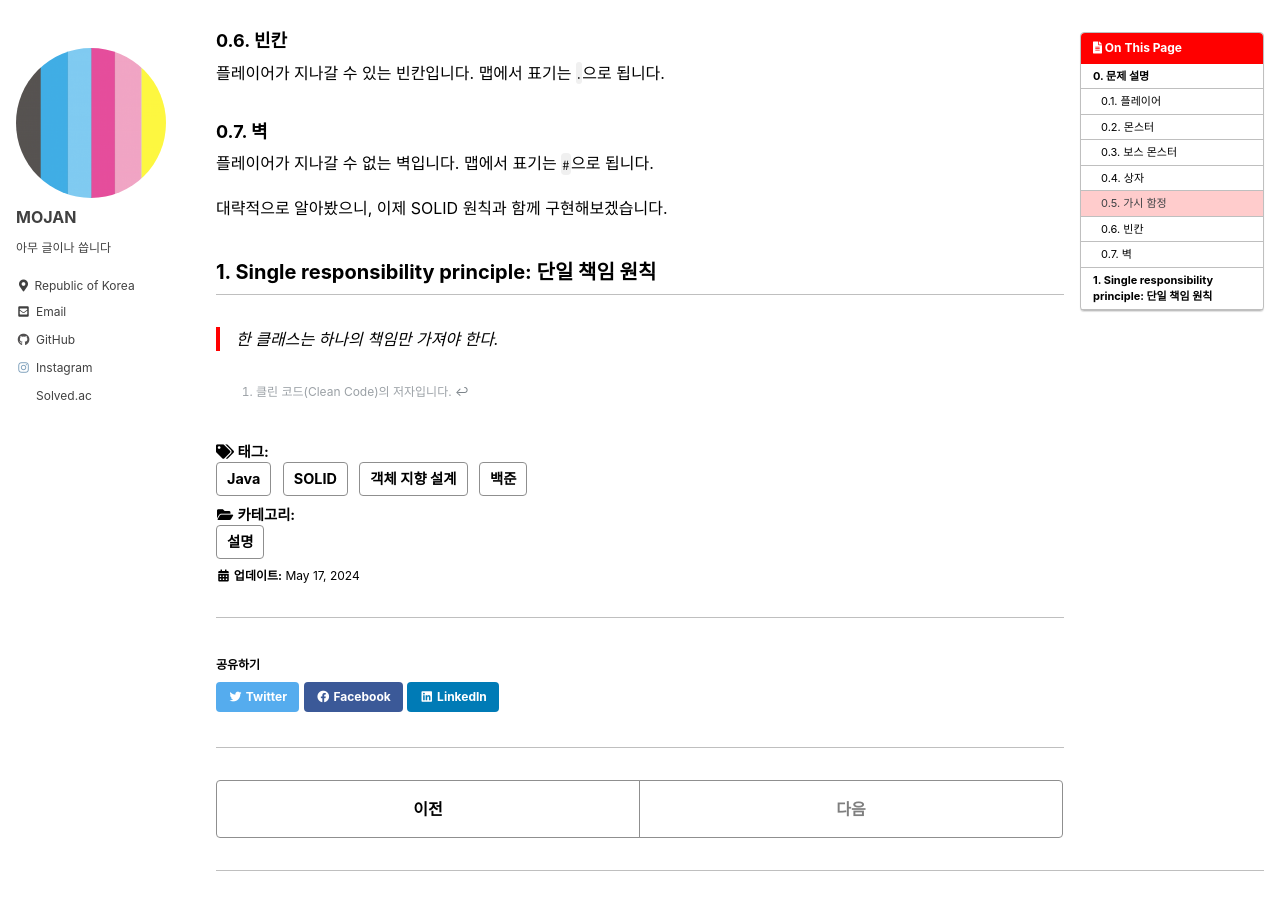
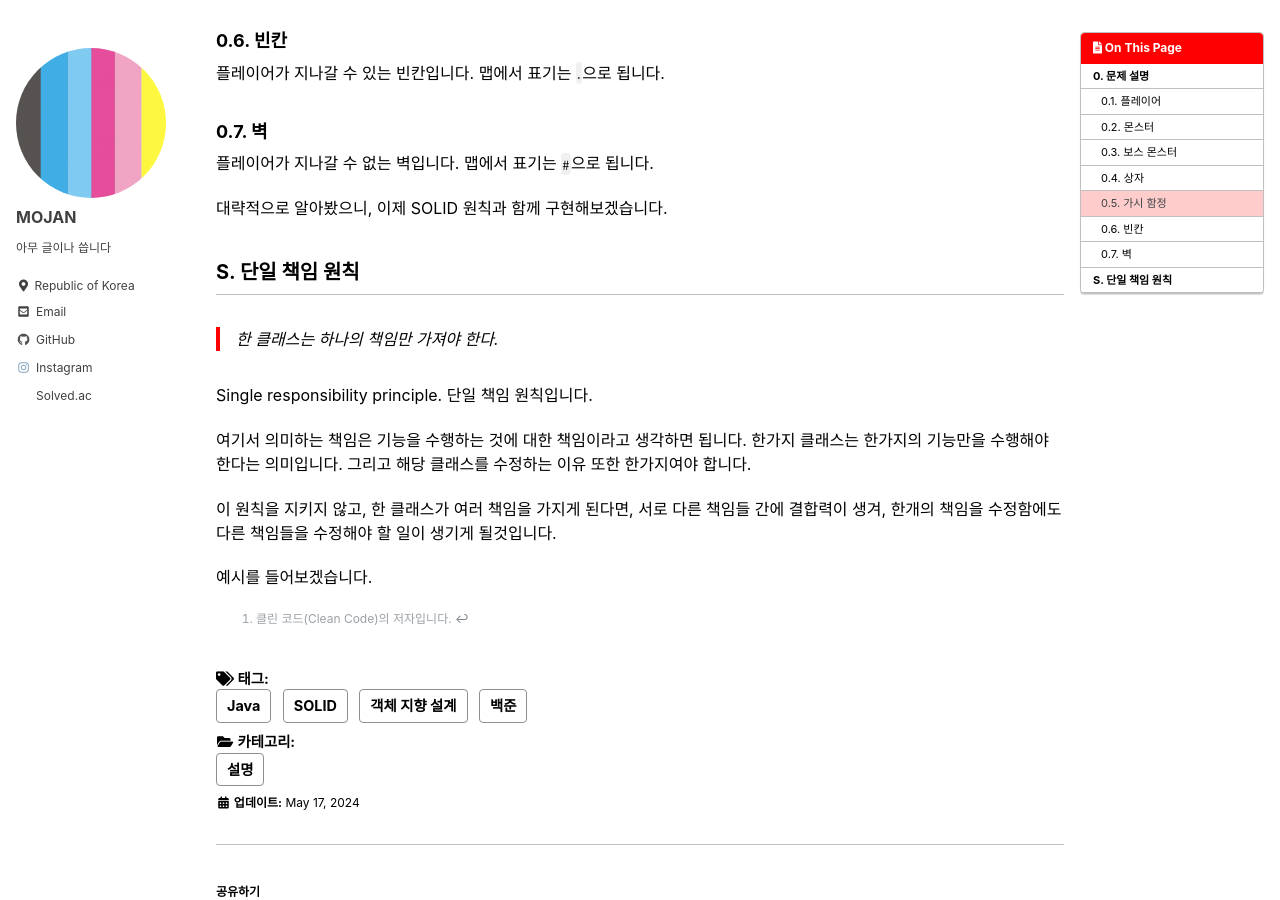
Before and after one commit to MOJAN3543/MOJAN3543.github.io, a Jekyll site: the page built from _posts/SOLID/2024-05-17-SOLID.md, in a window 1280 px wide and 900 px high, scrolled down 1761 px. Built offline with Jekyll 4.4.1, drawn with Linux system fonts in a browser that asks for light colours; cached includes are drawn as plain includes; formulas are drawn with MathJax 3.

Commit message:
Update 2024-05-17-SOLID.md

```diff
--- a/_posts/SOLID/2024-05-17-SOLID.md
+++ b/_posts/SOLID/2024-05-17-SOLID.md
@@ -40,8 +40,17 @@ RPG Extreme는, 문제 이름에서 유추 할 수 있듯, RPG에 관한 문제
 
 대략적으로 알아봤으니, 이제 SOLID 원칙과 함께 구현해보겠습니다.
 
-## 1. Single responsibility principle: 단일 책임 원칙
+## S. 단일 책임 원칙
 > 한 클래스는 하나의 책임만 가져야 한다.
+
+Single responsibility principle. 단일 책임 원칙입니다.
+
+여기서 의미하는 책임은 기능을 수행하는 것에 대한 책임이라고 생각하면 됩니다. 한가지 클래스는 한가지의 기능만을 수행해야 한다는 의미입니다. 그리고 해당 클래스를 수정하는 이유 또한 한가지여야 합니다.
+
+이 원칙을 지키지 않고, 한 클래스가 여러 책임을 가지게 된다면, 서로 다른 책임들 간에 결합력이 생겨, 한개의 책임을 수정함에도 다른 책임들을 수정해야 할 일이 생기게 될것입니다.
+
+예시를 들어보겠습니다.
+
 
 
 [^1]: 클린 코드(Clean Code)의 저자입니다.
```
